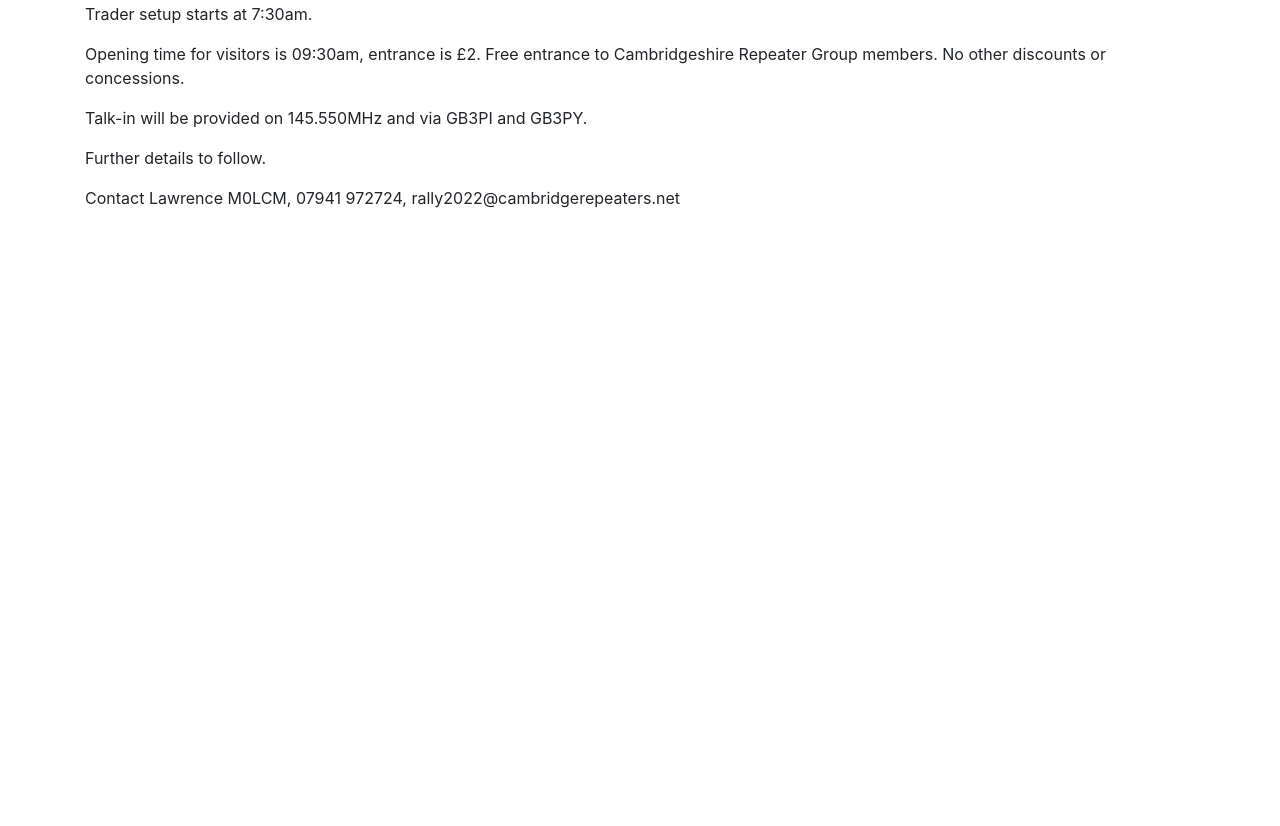
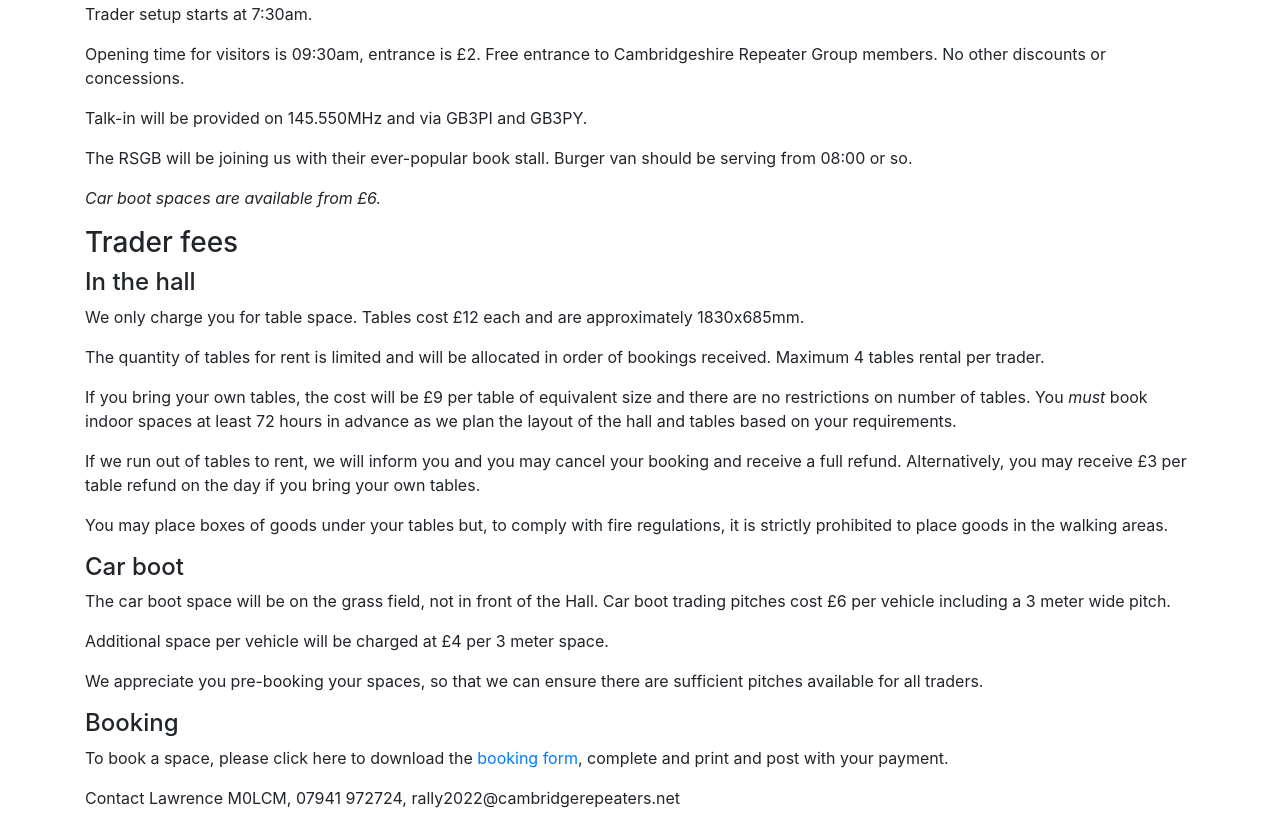
Before and after one commit to cambs-repeaters/cambridgerepeaters.net, a Jekyll site: the page built from rally.md, in a window 1280 px wide and 1400 px high, scrolled down 276 px, cut to the strip 574-1400 px from the top of the window. Built offline with Jekyll 4.4.1, drawn with Linux system fonts in a browser that asks for light colours; before the commit the page ends 1076 px from its top, so only the background shows below that.

Commit message:
Rally content for 2022

```diff
--- a/rally.md
+++ b/rally.md
@@ -15,6 +15,34 @@ Opening time for visitors is 09:30am, entrance is £2. Free entrance to Cambridg
 
 Talk-in will be provided on 145.550MHz and via GB3PI and GB3PY.
 
-Further details to follow.
+The RSGB will be joining us with their ever-popular book stall. Burger van should be serving from 08:00 or so.
+
+*Car boot spaces are available from £6.*
+
+### Trader fees
+
+#### In the hall
+
+We only charge you for table space. Tables cost £12 each and are approximately 1830x685mm.
+
+The quantity of tables for rent is limited and will be allocated in order of bookings received. Maximum 4 tables rental per trader.
+
+If you bring your own tables, the cost will be £9 per table of equivalent size and there are no restrictions on number of tables. You *must* book indoor spaces at least 72 hours in advance as we plan the layout of the hall and tables based on your requirements.
+
+If we run out of tables to rent, we will inform you and you may cancel your booking and receive a full refund. Alternatively, you may receive £3 per table refund on the day if you bring your own tables.
+
+You may place boxes of goods under your tables but, to comply with fire regulations, it is strictly prohibited to place goods in the walking areas.
+
+#### Car boot
+
+The car boot space will be on the grass field, not in front of the Hall. Car boot trading pitches cost £6 per vehicle including a 3 meter wide pitch.
+
+Additional space per vehicle will be charged at £4 per 3 meter space.
+
+We appreciate you pre-booking your spaces, so that we can ensure there are sufficient pitches available for all traders.
+
+#### Booking
+
+To book a space, please click here to download the [booking form](/assets/2022-crg-rally-booking-form.doc), complete and print and post with your payment.
 
 Contact Lawrence M0LCM, 07941 972724, rally2022@cambridgerepeaters.net
```
Also changed, not shown: 1 other file.
